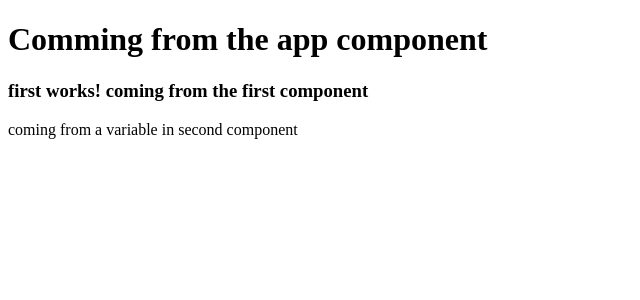
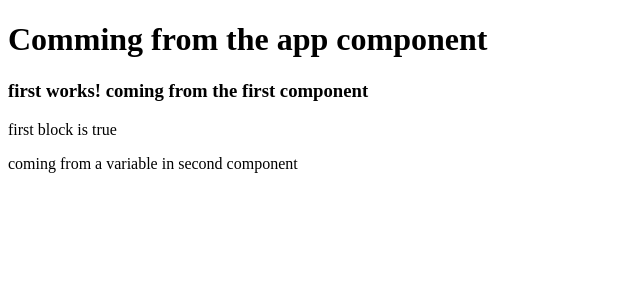
Before and after one commit to mdehtisham/angular-basics, an Angular app: page / in a window 1280 px wide. Shown: the top 300 px of the page, without its empty margins (0-640 px from the left). Built offline with nearby package versions, Linux system fonts and the light colour scheme.

Commit message:
checked ngIf with 3 conditions

```diff
--- a/src/app/first/first.component.html
+++ b/src/app/first/first.component.html
@@ -1 +1,9 @@
 <h3>first works! coming from the first component</h3>
+
+<p *ngIf="first === true; else normalSortIcon"> first block is true</p>
+<ng-template #normalSortIcon>
+<p *ngIf="second === true; else default">second block is true</p>
+</ng-template>
+<ng-template #default>
+  <p *ngIf="third=== true">third block is true</p>
+  </ng-template>
--- a/src/app/first/first.component.ts
+++ b/src/app/first/first.component.ts
@@ -6,6 +6,9 @@ import { Component, OnInit } from '@angular/core';
   styleUrls: ['./first.component.css']
 })
 export class FirstComponent implements OnInit {
+  first = true;
+  second = false;
+  third = false;
 
   constructor() { }
 
```
